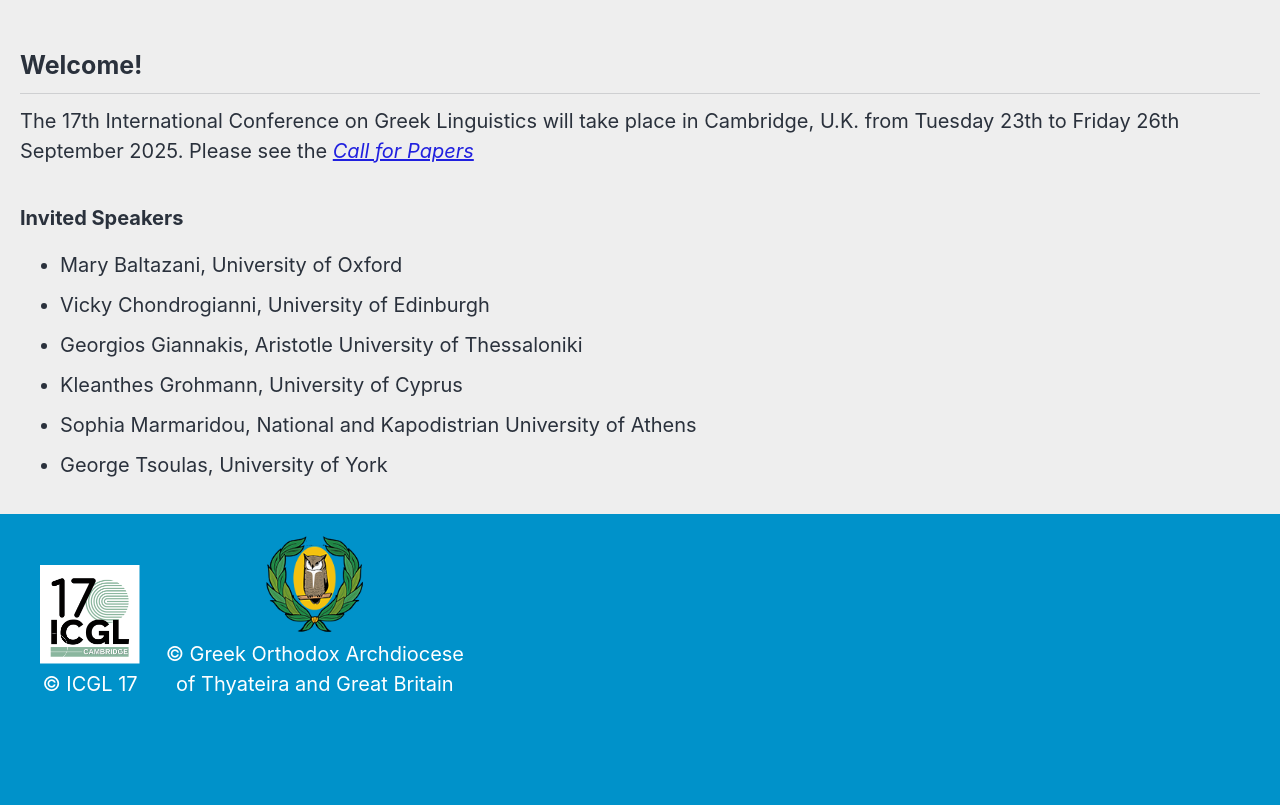
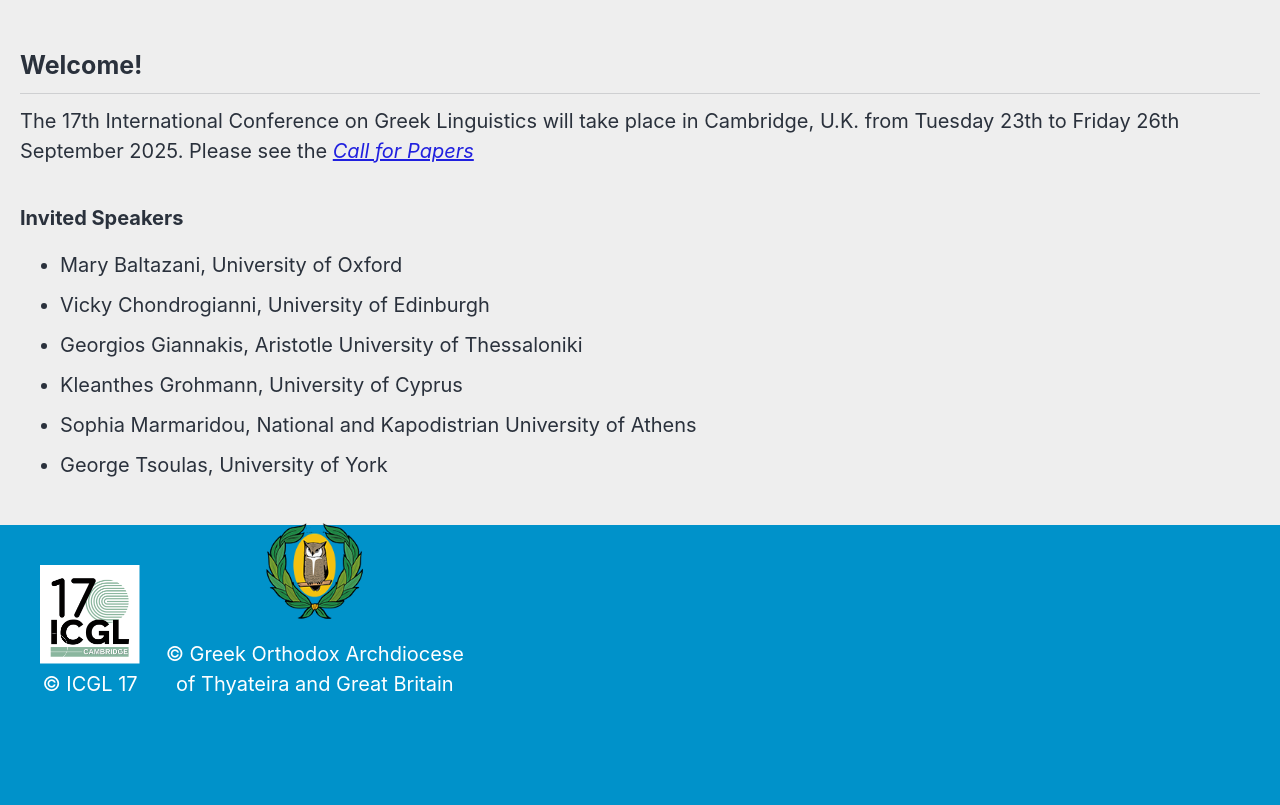
Before and after one commit to roryleung/ICGL17, a Jekyll site: the page built from _pages/home.md, in a window 1280 px wide. Shown: the part 417-1222 px from the top of the page. Built offline with Jekyll 4.4.1, drawn with Linux system fonts in a browser that asks for light colours; cached includes are drawn as plain includes; nearby versions of some CDN libraries.

Commit message:
Update custom.html

```diff
--- a/_includes/footer/custom.html
+++ b/_includes/footer/custom.html
@@ -6,7 +6,7 @@
     </div>
 
     <div style="text-align: center; display: inline-block; vertical-align: bottom;">
-      <img src="/assets/images/logo_owl_icon.png" alt="Owl Icon Logo" style="width: 100px; height: auto; margin-top: -20px;">
+      <img src="/assets/images/logo_owl_icon.png" alt="Owl Icon Logo" style="width: 100px; height: auto; margin-top: -100px;">
       <p style="color: white; margin-top: 5px;">
         &copy; Greek Orthodox Archdiocese<br>of Thyateira and Great Britain
       </p>
```
